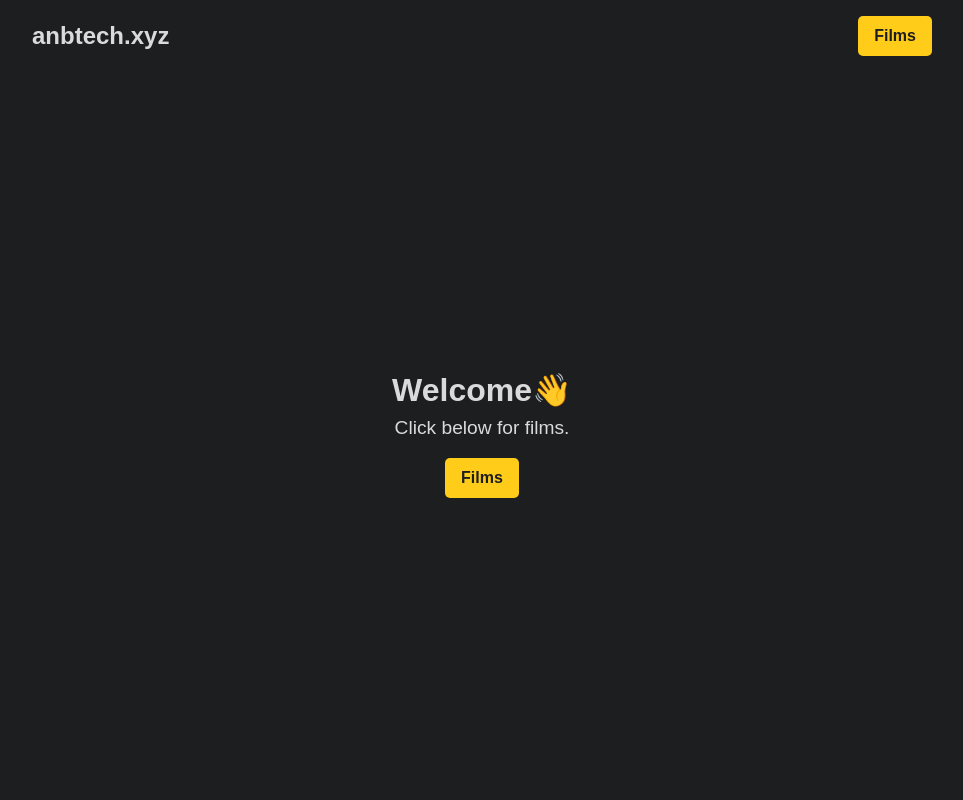
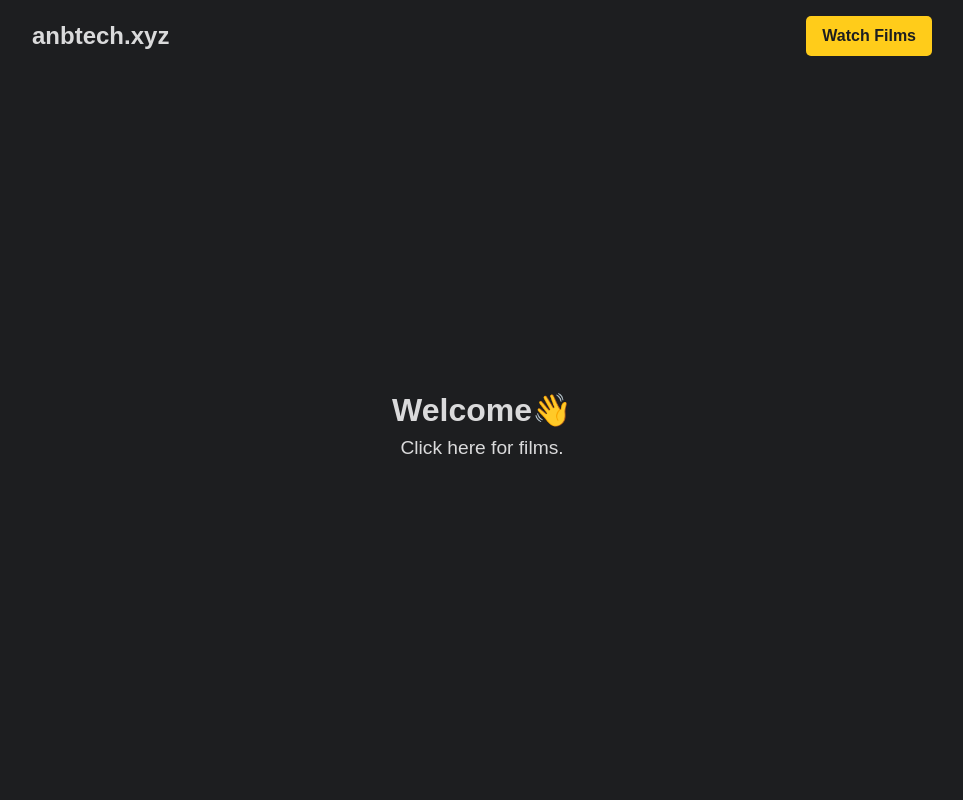
Before and after one commit to Arenman7/nextjs-personal-website, a Next.js app: page / in a window 1280 px wide. Shown: the top 800 px of the page, without its empty margins (158-1121 px from the left). Built offline with nearby package versions, Linux system fonts and the light colour scheme.

Commit message:
Revisions for hero and navbar

```diff
--- a/src/components/hero.jsx
+++ b/src/components/hero.jsx
@@ -6,10 +6,10 @@ const Hero = () => {
       {/*<Image src='/images/profile.jpeg' className="profile-img" width={300} height={300} alt="Joe's personal headshot" />*/}
       <div className="hero-text">
         <h1>Welcome👋</h1>
-        <p>Click below for films.</p>
-        <a href="https://films.anbtech.xyz/" className="cta-btn">
-          Films
-        </a>
+        <p>
+          Click <a href="https://films.anbtech.xyz/">here</a> for films.
+        </p>
+
         <div className="social-icons">
           <a
             href="https://github.com/arenman7"
--- a/src/components/navbar.jsx
+++ b/src/components/navbar.jsx
@@ -7,7 +7,7 @@ const Navbar = () => {
         <Link href="/">anbtech.xyz</Link>
       </div>
       <a href="https://films.anbtech.xyz/" className="cta-btn">
-        Films
+        Watch Films
       </a>
     </div>
   );
```
